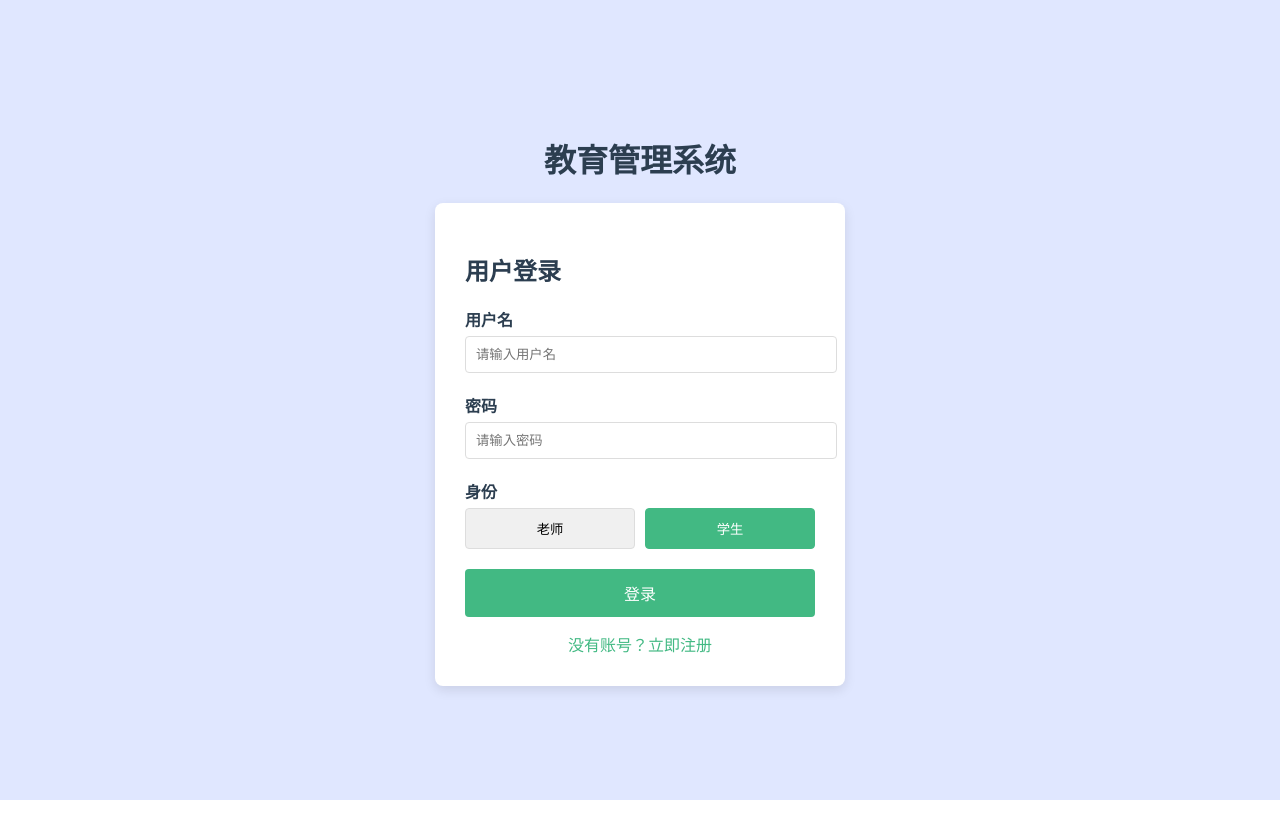
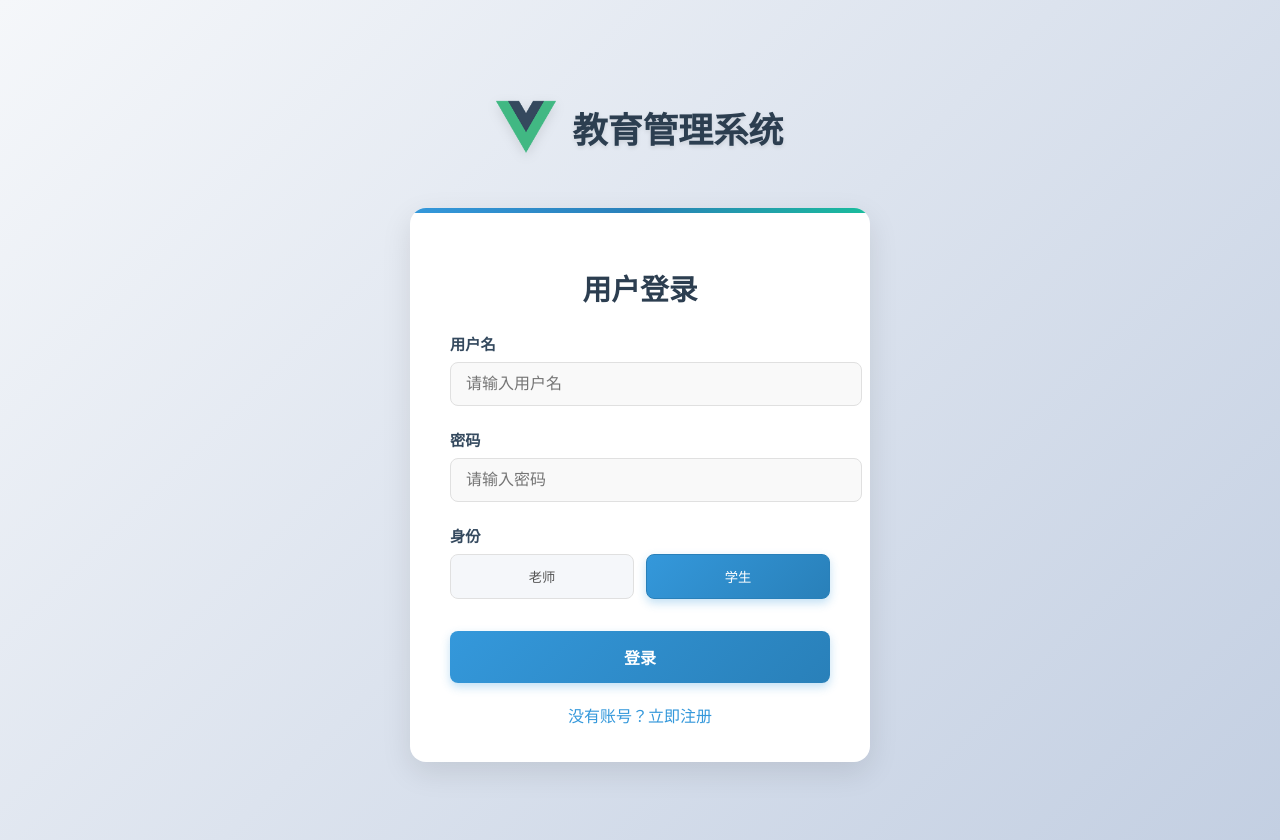
Before and after one commit to DingZhenPearl/vuetest, a Vue app: page /logIn in a window 1280 px wide. Before the commit the page ends 800 px from the top, so only its background shows below. Built offline with nearby package versions, Linux system fonts and the light colour scheme.

Commit message:
style(logIn): 优化登录页面样式和用户体验
- 添加系统 logo 和渐变背景
- 改进表单输入框和按钮的样式
- 增加交互效果和阴影
- 调整错误提示的显示方式

```diff
--- a/src/views/logIn.vue
+++ b/src/views/logIn.vue
@@ -1,6 +1,9 @@
 <template>
   <div class="login-container">
-      <h1>教育管理系统</h1>
+    <div class="title-container">
+      <img src="@/assets/logo.png" alt="logo" class="logo">
+      <h1 class="system-title">教育管理系统</h1>
+    </div>
     <div class="login-form">
       <h2>{{ showRegisterForm ? '用户注册' : '用户登录' }}</h2>
       <div v-if="error" class="error-message">
@@ -222,92 +225,170 @@
   flex-direction: column;
   align-items: center;
   justify-content: center;
-    height: 100vh;
-    background-color: #e0e7ff;
+  min-height: 100vh;
+  background: linear-gradient(135deg, #f5f7fa 0%, #c3cfe2 100%);
+  padding: 20px;
+}
+
+.title-container {
+  display: flex;
+  align-items: center;
+  justify-content: center;
+  margin-bottom: 2rem;
+}
+
+.logo {
+  width: 60px;
+  height: 60px;
+  margin-right: 1rem;
+  filter: drop-shadow(0 4px 6px rgba(0, 0, 0, 0.1));
+}
+
+.system-title {
+  color: #2c3e50;
+  font-size: 2.2rem;
+  font-weight: 600;
+  text-shadow: 0 2px 4px rgba(0, 0, 0, 0.1);
 }
 
 .login-form {
   background: white;
-    padding: 30px;
-    border-radius: 8px;
-    box-shadow: 0 4px 12px rgba(0,0,0,0.1);
-    width: 350px;
+  padding: 35px 40px;
+  border-radius: 16px;
+  box-shadow: 0 10px 30px rgba(0, 0, 0, 0.1);
+  width: 380px;
+  max-width: 90%;
+  position: relative;
+  overflow: hidden;
+}
+
+.login-form::before {
+  content: '';
+  position: absolute;
+  top: 0;
+  left: 0;
+  right: 0;
+  height: 5px;
+  background: linear-gradient(90deg, #3498db, #2980b9, #1abc9c);
+}
+
+.login-form h2 {
+  color: #2c3e50;
+  margin-bottom: 1.5rem;
+  font-weight: 600;
+  text-align: center;
+  font-size: 1.8rem;
 }
 
 .form-group {
-    margin-bottom: 20px;
+  margin-bottom: 22px;
 }
 
 .form-group label {
   display: block;
-    margin-bottom: 5px;
-    font-weight: bold;
+  margin-bottom: 8px;
+  font-weight: 600;
+  color: #34495e;
+  font-size: 0.95rem;
 }
 
 .form-group input {
   width: 100%;
-    padding: 10px;
-    border: 1px solid #ddd;
-    border-radius: 4px;
+  padding: 12px 15px;
+  border: 1px solid #e0e0e0;
+  border-radius: 8px;
+  font-size: 1rem;
+  transition: all 0.3s ease;
+  background-color: #f9f9f9;
+}
+
+.form-group input:focus {
+  border-color: #3498db;
+  box-shadow: 0 0 0 2px rgba(52, 152, 219, 0.2);
+  background-color: white;
+  outline: none;
 }
 
 .role-buttons {
   display: flex;
-    gap: 10px;
+  gap: 12px;
 }
 
 .role-btn {
   flex: 1;
-    padding: 10px;
-    background-color: #f0f0f0;
-    border: 1px solid #ddd;
+  padding: 12px;
+  background-color: #f5f7fa;
+  border: 1px solid #e0e0e0;
   cursor: pointer;
-    border-radius: 4px;
+  border-radius: 8px;
+  font-weight: 500;
+  transition: all 0.3s ease;
+  color: #555;
+}
+
+.role-btn:hover {
+  background-color: #edf2f7;
 }
 
 .role-btn.active {
-    background-color: #42b983;
+  background: linear-gradient(135deg, #3498db 0%, #2980b9 100%);
   color: white;
-    border-color: #42b983;
+  border-color: #2980b9;
+  box-shadow: 0 4px 10px rgba(52, 152, 219, 0.3);
 }
 
 .login-btn {
   width: 100%;
-    padding: 12px;
-    background-color: #42b983;
+  padding: 14px;
+  background: linear-gradient(135deg, #3498db 0%, #2980b9 100%);
   color: white;
   border: none;
-    border-radius: 4px;
+  border-radius: 8px;
   cursor: pointer;
-    font-size: 16px;
+  font-size: 1rem;
+  font-weight: 600;
+  transition: all 0.3s ease;
+  margin-top: 10px;
+  box-shadow: 0 4px 10px rgba(52, 152, 219, 0.3);
+}
+
+.login-btn:hover {
+  transform: translateY(-2px);
+  box-shadow: 0 6px 15px rgba(52, 152, 219, 0.4);
 }
 
 .login-btn:disabled {
-    background-color: #a8d5c2;
+  background: linear-gradient(135deg, rgba(52, 152, 219, 0.5) 0%, rgba(41, 128, 185, 0.5) 100%);
   cursor: not-allowed;
+  transform: none;
+  box-shadow: none;
 }
 
 .toggle-form {
-    margin-top: 15px;
+  margin-top: 20px;
   text-align: center;
 }
 
 .toggle-form a {
-    color: #42b983;
+  color: #3498db;
   text-decoration: none;
+  font-weight: 500;
+  transition: all 0.3s ease;
 }
 
 .toggle-form a:hover {
+  color: #2980b9;
   text-decoration: underline;
 }
 
 .error-message {
-    background-color: #ffebee;
-    color: #c62828;
-    padding: 10px;
-    border-radius: 4px;
-    margin-bottom: 15px;
-    font-size: 14px;
+  background-color: #fff5f5;
+  color: #e53e3e;
+  padding: 12px 15px;
+  border-radius: 8px;
+  margin-bottom: 20px;
+  font-size: 0.9rem;
+  border-left: 4px solid #e53e3e;
 }
 
 .register-form {
```
Lines whose indentation alone changed are shown as unchanged.
